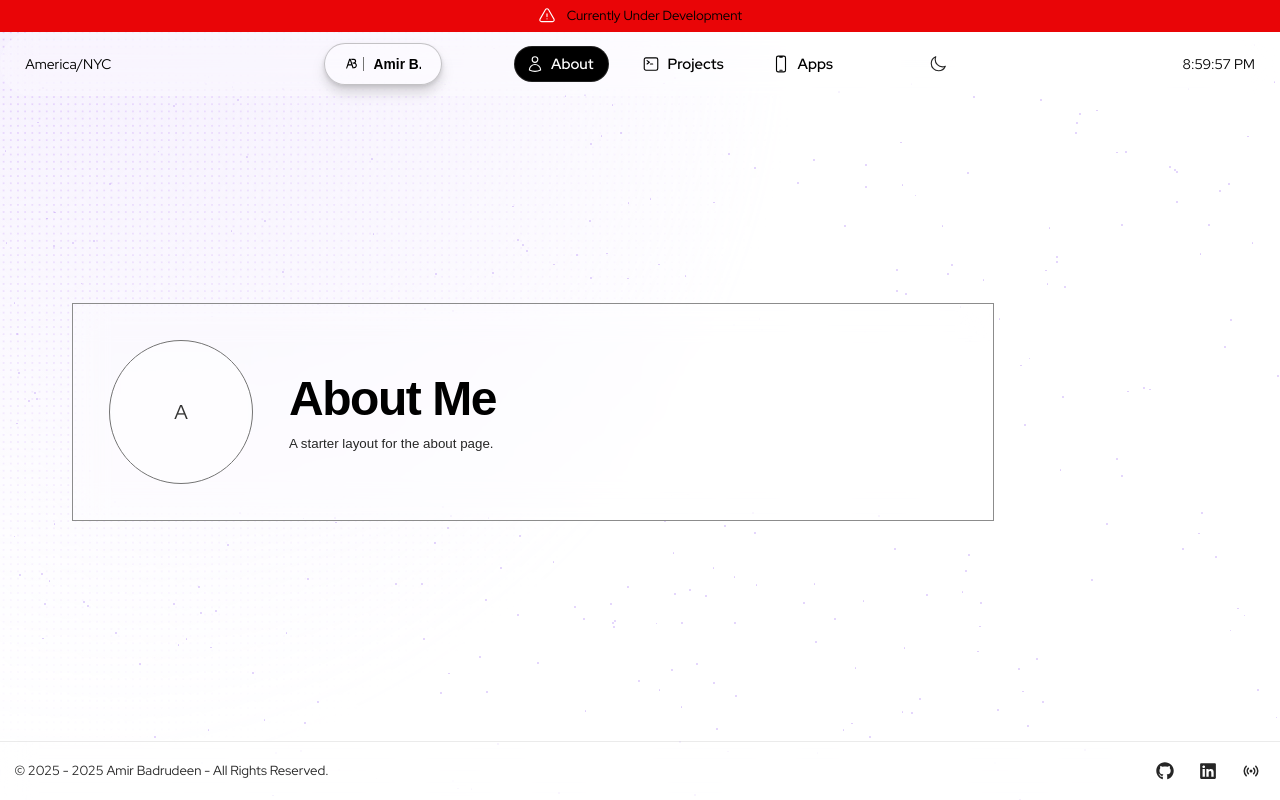
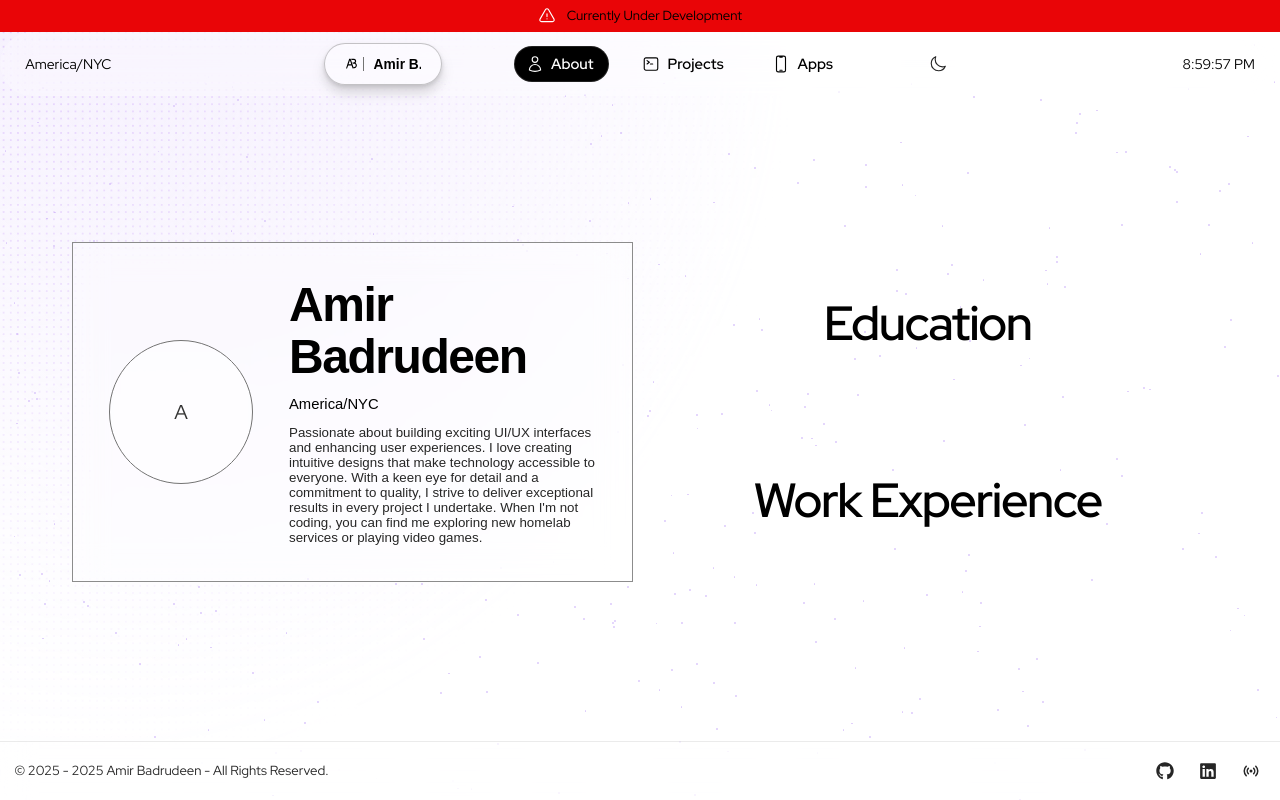
Before and after one commit to amirb2607/Official-Portfolio-Website, a Next.js app: page /about in a window 1280 px wide. Built offline with nearby package versions, Linux system fonts and the light colour scheme.

Commit message:
added minor changes to about page

```diff
--- a/src/app/about/page.tsx
+++ b/src/app/about/page.tsx
@@ -17,20 +17,33 @@ export async function generateMetadata() {
 
 export default function About() {
   return (
-    <>
-      <Column fillWidth fillHeight padding="xl" gap="l" center>
-        <Card padding="l" maxWidth="m">
+    <Column fillWidth fillHeight padding="xl" gap="16" center>
+      <Row fillWidth fitHeight gap="16" s={{direction: "column"}}>
+        <Column fillWidth center>
+          <Card padding="l" maxWidth="xs">
             <Row gap="l" vertical="center">
               <Avatar value="A" size="xl" />
               <Column gap="xs">
-              <Text variant="display-strong-m">About Me</Text>
+                <Text variant="display-strong-m">Amir Badrudeen</Text>
+                <Text variant="label-default-m">America/NYC</Text>
                 <Text onBackground="neutral-medium" wrap="balance">
-                A starter layout for the about page.
+                  Passionate about building exciting UI/UX interfaces and enhancing user experiences. I love creating intuitive designs that make technology accessible to everyone.
+                  With a keen eye for detail and a commitment to quality, I strive to deliver exceptional results in every project I undertake.
+                  When I'm not coding, you can find me exploring new homelab services or playing video games.
                 </Text>
               </Column>
             </Row>
           </Card>
         </Column>
-    </>
+        <Column fill gap="16">
+          <Row fill center>
+            <Text variant="display-strong-m">Education</Text>
+          </Row>
+          <Row fill center>
+            <Text variant="display-strong-m">Work Experience</Text>
+          </Row>
+        </Column>
+      </Row>
+    </Column>
   );
 }
```
Lines whose indentation alone changed are shown as unchanged.
